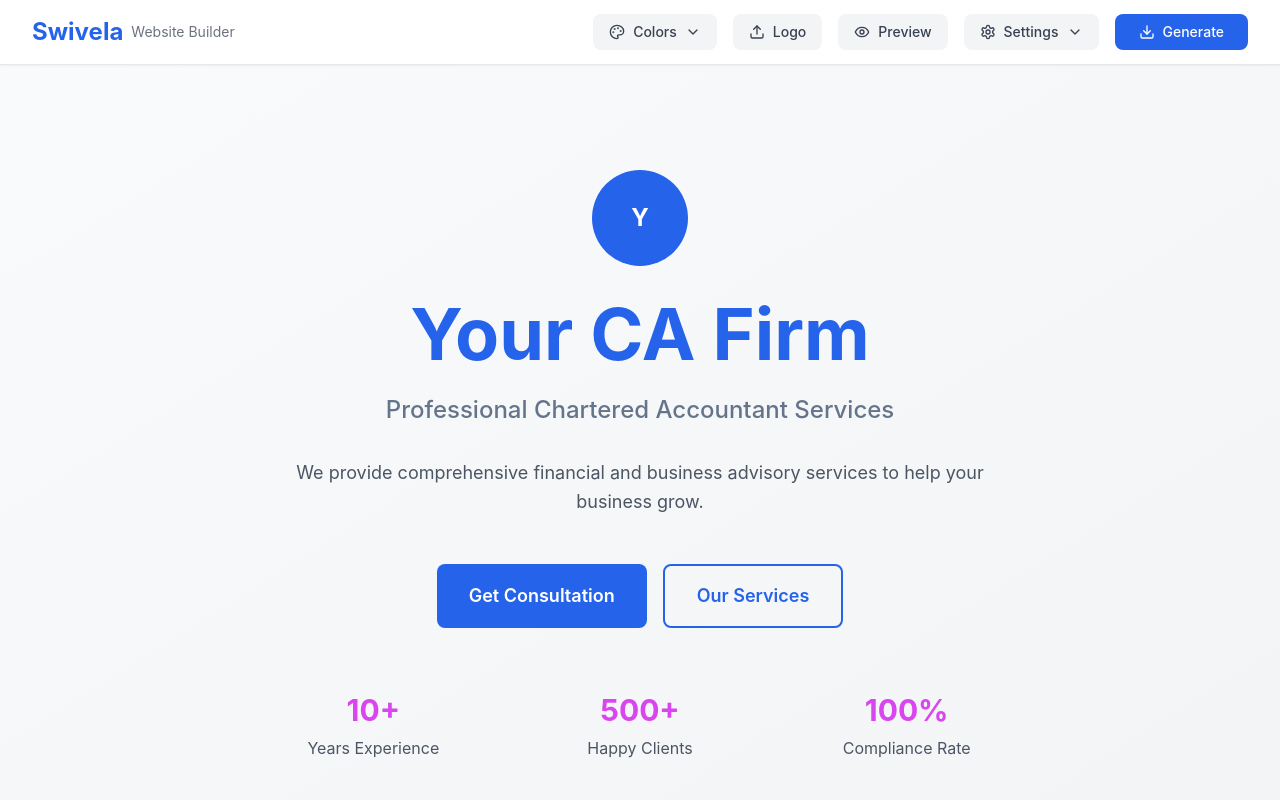
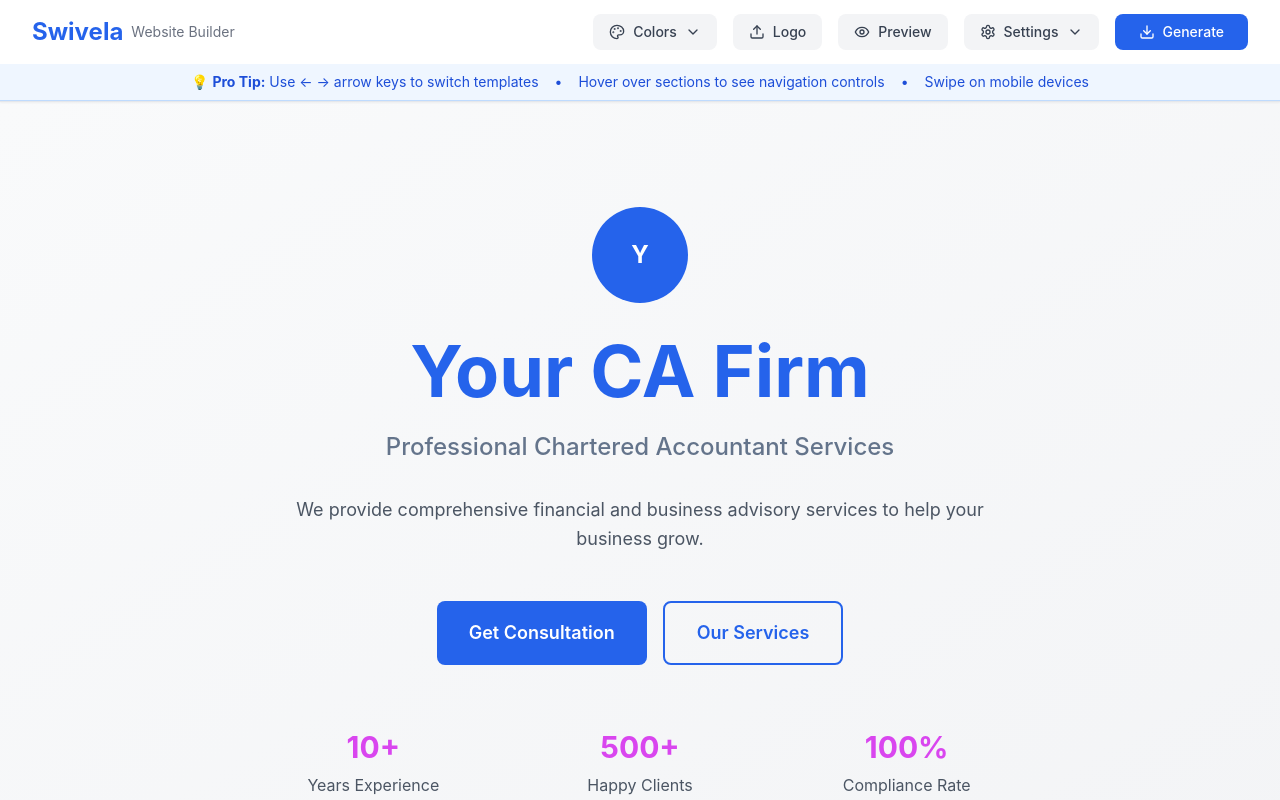
Before and after one commit to Aaleen110/Swivela, a React (Vite) app: page / in a window 1280 px wide. Shown: the top 800 px of the page. Built offline with nearby package versions, Linux system fonts and the light colour scheme.

Commit message:
feat: Enhance keyboard navigation and user guidance in Header and SectionWithNavigation components

```diff
--- a/src/components/Header.jsx
+++ b/src/components/Header.jsx
@@ -121,6 +121,19 @@ const Header = () => {
         </div>
       </div>
 
+      {/* Keyboard Navigation Hint */}
+      <div className="bg-blue-50 border-b border-blue-200">
+        <div className="max-w-7xl mx-auto px-4 sm:px-6 lg:px-8 py-2">
+          <div className="flex items-center justify-center space-x-4 text-sm text-blue-700">
+            <span>💡 <strong>Pro Tip:</strong> Use ← → arrow keys to switch templates</span>
+            <span>•</span>
+            <span>Hover over sections to see navigation controls</span>
+            <span>•</span>
+            <span>Swipe on mobile devices</span>
+          </div>
+        </div>
+      </div>
+
     </header>
   );
 };
--- a/src/components/SectionWithNavigation.jsx
+++ b/src/components/SectionWithNavigation.jsx
@@ -1,4 +1,4 @@
-import { useState } from 'react';
+import { useState, useEffect } from 'react';
 import { motion, AnimatePresence } from 'framer-motion';
 import { ChevronLeft, ChevronRight } from 'lucide-react';
 import { useWebsiteStore, sectionTemplates } from '../store/useWebsiteStore';
@@ -41,7 +41,7 @@ const sectionComponents = {
   }
 };
 
-const SectionWithNavigation = ({ sectionType }) => {
+const SectionWithNavigation = ({ sectionType, isActive = false }) => {
   const { selectedSections, selectSection } = useWebsiteStore();
   const [isHovered, setIsHovered] = useState(false);
   const [touchStart, setTouchStart] = useState(null);
@@ -86,6 +86,33 @@ const SectionWithNavigation = ({ sectionType }) => {
       prevTemplate();
     }
   };
+
+  // Keyboard navigation
+  useEffect(() => {
+    const handleKeyDown = (e) => {
+      // Only respond to keyboard events when this section is active (in viewport)
+      if (!isActive) return;
+
+      // Prevent default behavior for arrow keys to avoid page scrolling
+      if (e.key === 'ArrowLeft' || e.key === 'ArrowRight') {
+        e.preventDefault();
+      }
+
+      if (e.key === 'ArrowRight') {
+        nextTemplate();
+      } else if (e.key === 'ArrowLeft') {
+        prevTemplate();
+      }
+    };
+
+    // Add event listener
+    window.addEventListener('keydown', handleKeyDown);
+
+    // Cleanup
+    return () => {
+      window.removeEventListener('keydown', handleKeyDown);
+    };
+  }, [isActive, currentIndex, templates, sectionType, selectSection]);
 
   return (
     <div
--- a/src/components/WebsitePreview.jsx
+++ b/src/components/WebsitePreview.jsx
@@ -1,13 +1,23 @@
 import SectionWithNavigation from './SectionWithNavigation';
+import useIntersectionObserver from '../hooks/useIntersectionObserver';
 
 const WebsitePreview = () => {
   // Define the order of sections
   const sectionOrder = ['hero', 'about', 'services', 'testimonials', 'contact'];
+  const { activeSection, setRef } = useIntersectionObserver({
+    threshold: 0.6, // Section needs to be 60% visible to be considered active
+    rootMargin: '-10% 0px -10% 0px' // Add some margin to prevent flickering
+  });
 
   return (
     <div className="w-full">
       {sectionOrder.map((sectionType) => (
-        <SectionWithNavigation key={sectionType} sectionType={sectionType} />
+        <div key={sectionType} ref={setRef(sectionType)}>
+          <SectionWithNavigation
+            sectionType={sectionType}
+            isActive={activeSection === sectionType}
+          />
+        </div>
       ))}
 
       {/* Footer */}
--- /dev/null
+++ b/src/hooks/useIntersectionObserver.js
@@ -0,0 +1,46 @@
+import { useState, useEffect, useRef } from 'react';
+
+const useIntersectionObserver = (options = {}) => {
+  const [activeSection, setActiveSection] = useState(null);
+  const sectionRefs = useRef({});
+
+  const { threshold = 0.5, rootMargin = '0px' } = options;
+
+  useEffect(() => {
+    const observer = new IntersectionObserver(
+      (entries) => {
+        entries.forEach((entry) => {
+          if (entry.isIntersecting) {
+            setActiveSection(entry.target.dataset.sectionType);
+          }
+        });
+      },
+      {
+        threshold,
+        rootMargin
+      }
+    );
+
+    // Observe all sections
+    Object.values(sectionRefs.current).forEach((ref) => {
+      if (ref) observer.observe(ref);
+    });
+
+    return () => {
+      Object.values(sectionRefs.current).forEach((ref) => {
+        if (ref) observer.unobserve(ref);
+      });
+    };
+  }, [threshold, rootMargin]);
+
+  const setRef = (sectionType) => (ref) => {
+    if (ref) {
+      ref.dataset.sectionType = sectionType;
+      sectionRefs.current[sectionType] = ref;
+    }
+  };
+
+  return { activeSection, setRef };
+};
+
+export default useIntersectionObserver;
```
